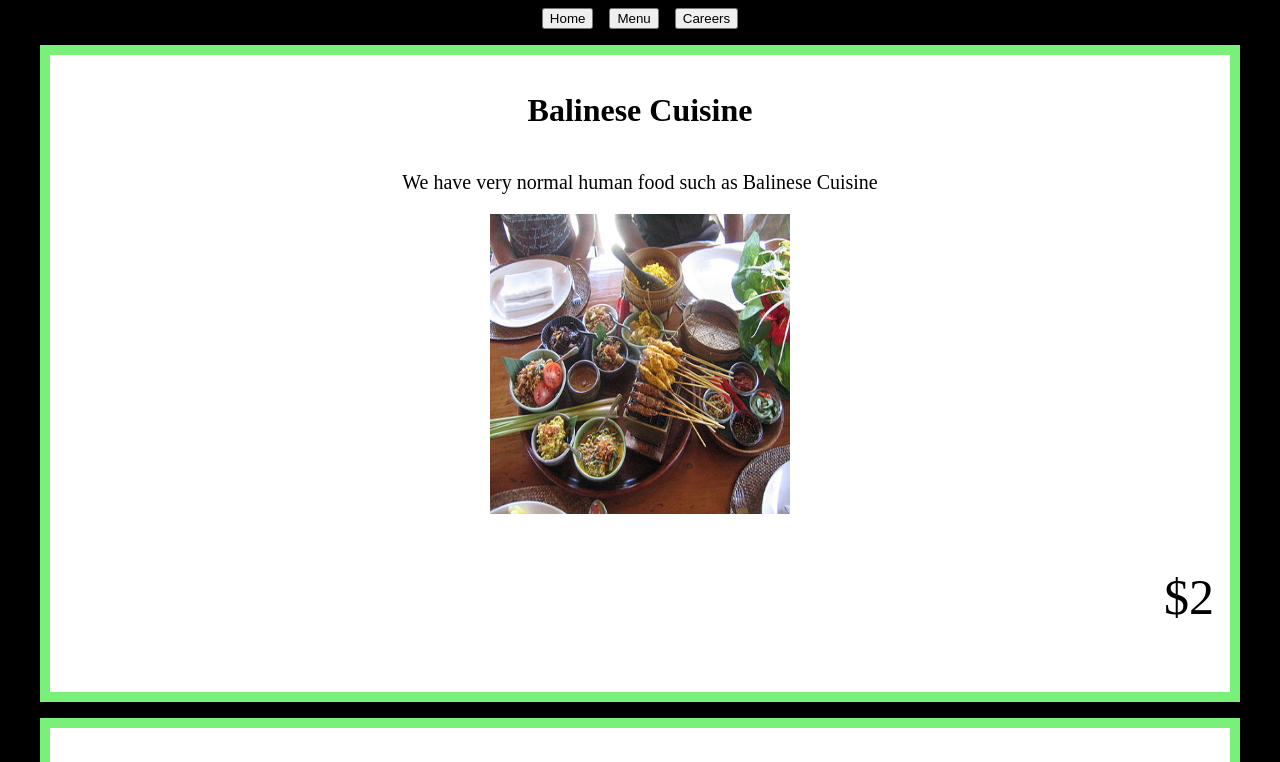
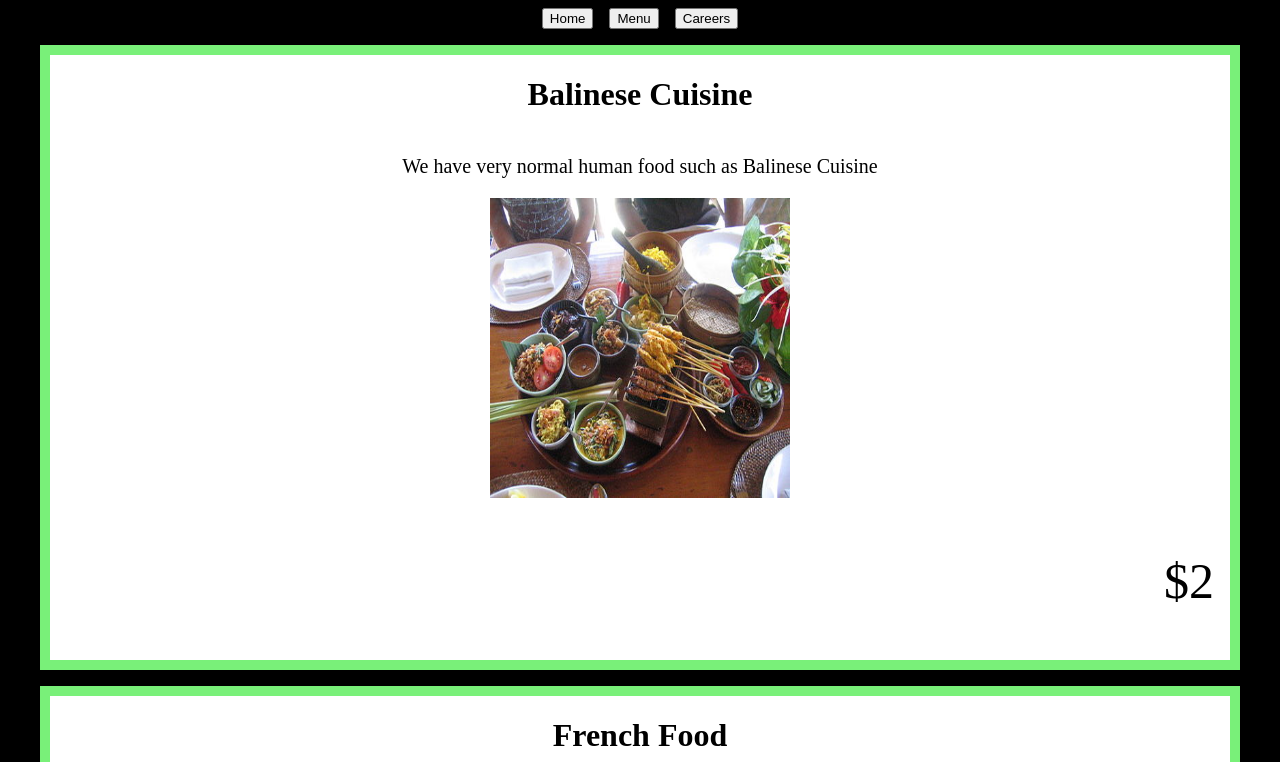
Before and after one commit to dwaynethebroc/restaurantPage, a website built with webpack: page src/template.html in a window 1280 px wide. Both pictures are taken after a click on the button "Menu". Shown: the top 762 px of the page. Built offline with nearby package versions, Linux system fonts and the light colour scheme.

Commit message:
final changes for now

```diff
--- a/src/styles.css
+++ b/src/styles.css
@@ -23,7 +23,6 @@ body {
     margin-left: 2rem;
     border: solid 10px rgb(121, 240, 121);
     background-color: white;
-    padding: 1rem;
     display: flex;
     flex-direction: column;
     align-items: center;
@@ -41,4 +40,5 @@ body {
 .menu_item_price {
     font-size: 50px;
     margin-left: auto;
+    margin-right: 1rem;
 }
```
